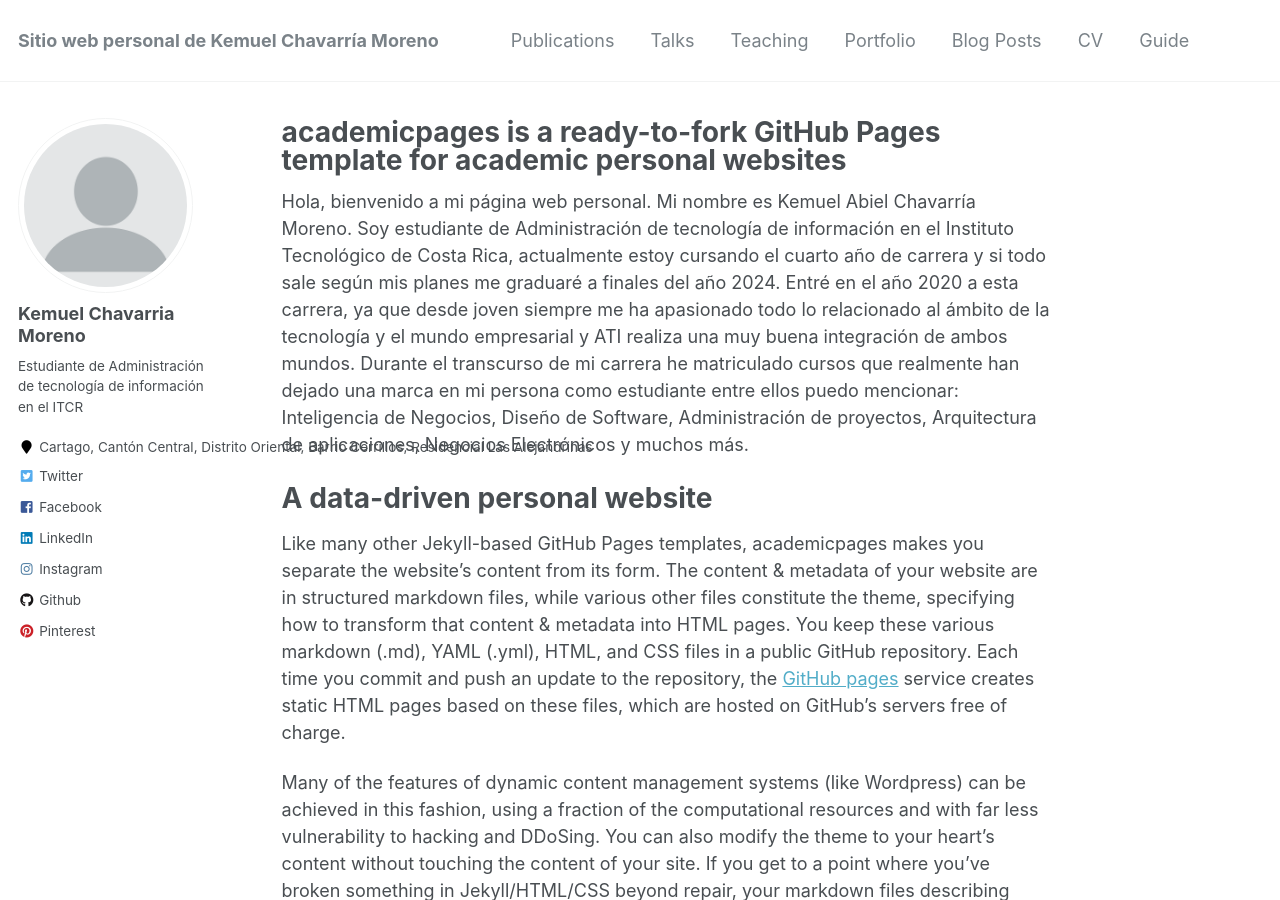
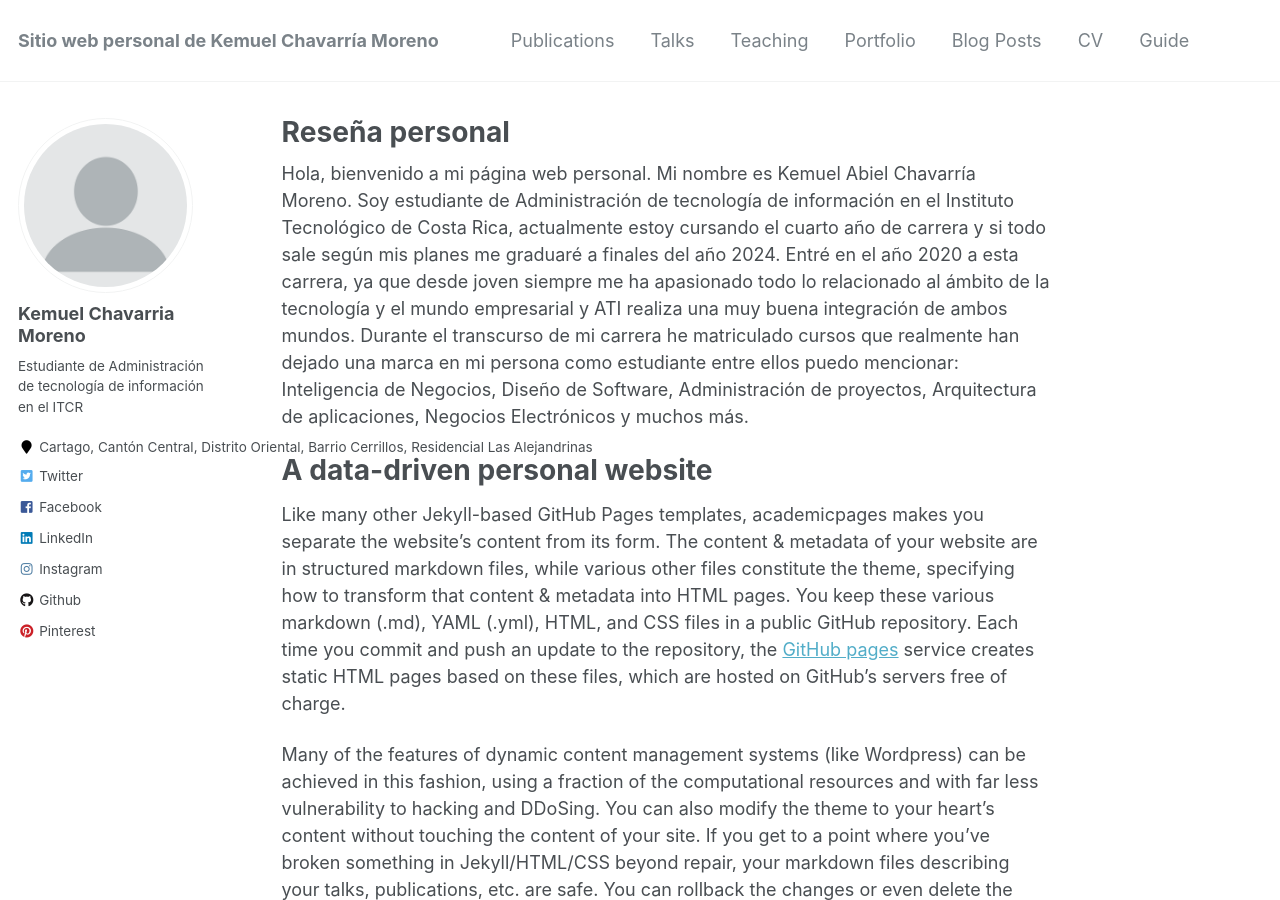
Before and after one commit to KemsCh05/KemsCh05.github.io, a Jekyll site: the page built from _pages/about.md, in a window 1280 px wide and 900 px high. Built offline with Jekyll 4.4.1, drawn with Linux system fonts in a browser that asks for light colours.

Commit message:
update de pagina inicial

```diff
--- a/_pages/about.md
+++ b/_pages/about.md
@@ -1,6 +1,6 @@
 ---
 permalink: /
-title: "academicpages is a ready-to-fork GitHub Pages template for academic personal websites"
+title: "Reseña personal"
 excerpt: "About me"
 author_profile: true
 redirect_from:
```
